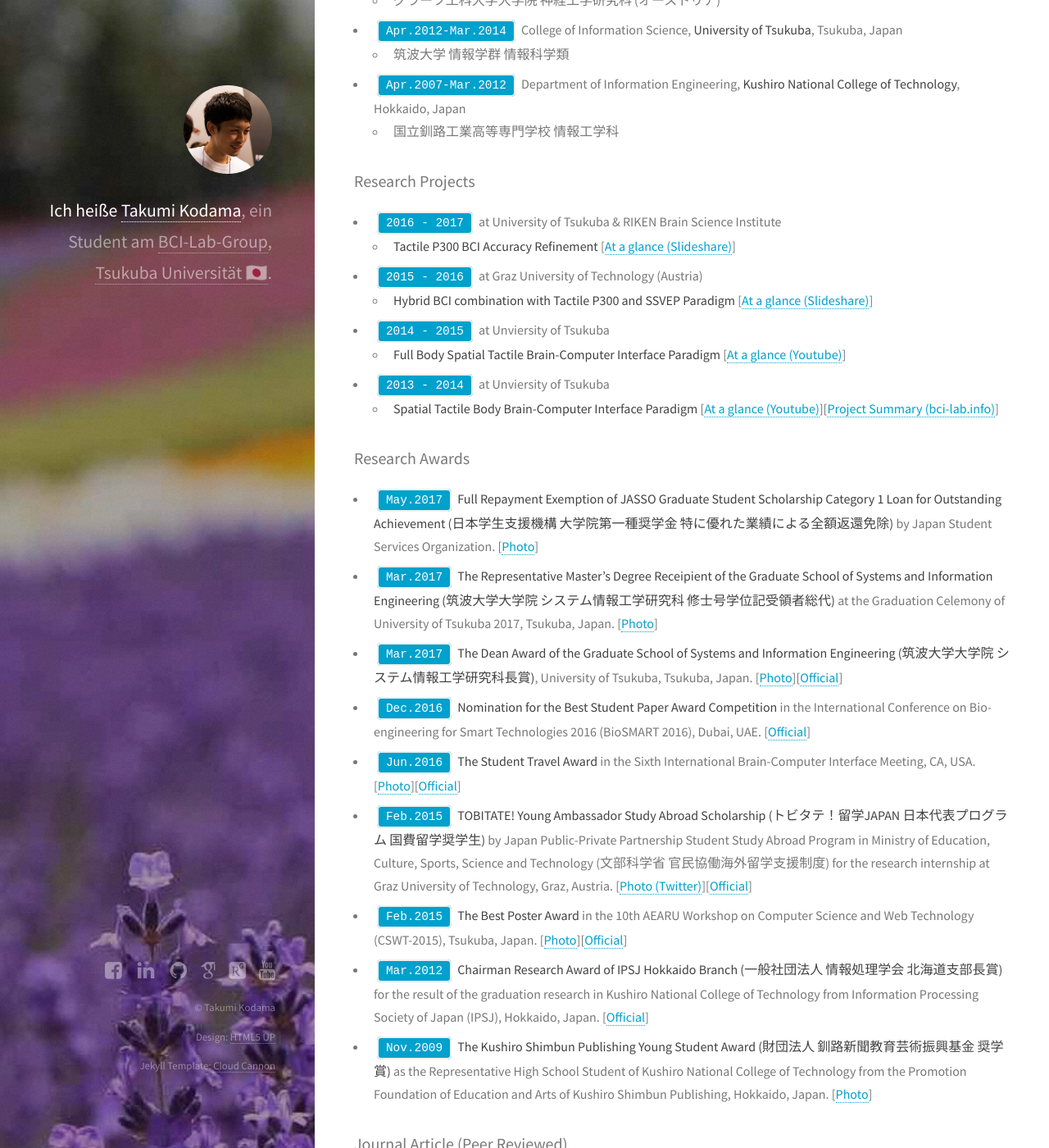
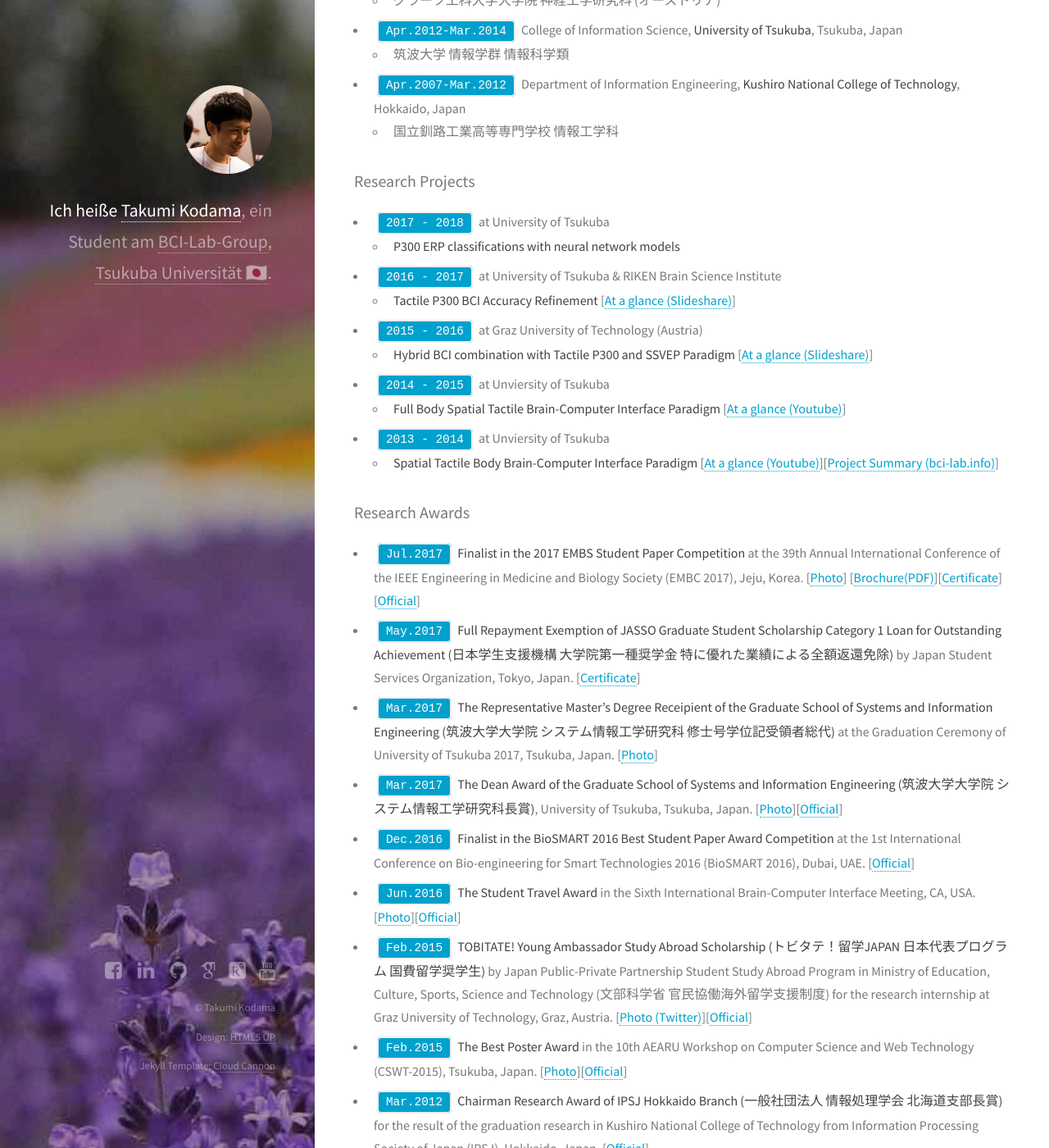
Before and after one commit to shartsu/shartsu.github.io, a Jekyll site: the page built from profile/index.markdown, in a window 1280 px wide and 1400 px high, scrolled down 618 px. Shown: the whole window at 82% size. Built offline with Jekyll 4.4.1, drawn with Linux system fonts in a browser that asks for light colours; some web fonts are replaced; comment, search, counter and statistics services are not loaded; some of the changed text lies outside the part shown.

Commit message:
update the series of awards concerning EMBC 2017

```diff
--- a/profile/index.markdown
+++ b/profile/index.markdown
@@ -21,6 +21,8 @@ layout: profile
 	- 国立釧路工業高等専門学校 情報工学科
 
 ### Research Projects
+- `2017 - 2018` at University of Tsukuba
+	- **P300 ERP classifications with neural network models**
 - `2016 - 2017` at University of Tsukuba & RIKEN Brain Science Institute
 	- **Tactile P300 BCI Accuracy Refinement** [[At a glance (Slideshare)](http://www.slideshare.net/TakumiKodama/fullbody-tactile-p300based-braincomputer-interface-accuracy-refinement)]
 - `2015 - 2016` at Graz University of Technology (Austria)
@@ -31,10 +33,11 @@ layout: profile
 	- **Spatial Tactile Body Brain-Computer Interface Paradigm** [[At a glance (Youtube)](https://www.youtube.com/watch?v=hMEMDCzIk30)][[Project Summary (bci-lab.info)](http://about.bci-lab.info/projects/btbci)]
 
 ### Research Awards
-- `May.2017` **Full Repayment Exemption of JASSO Graduate Student Scholarship Category 1 Loan for Outstanding Achievement (日本学生支援機構 大学院第一種奨学金 特に優れた業績による全額返還免除)** by Japan Student Services Organization. [<a class="modalimg" href="#scholarship">Photo</a>]
-- `Mar.2017` **The Representative Master's Degree Receipient of the Graduate School of Systems and Information Engineering (筑波大学大学院 システム情報工学研究科 修士号学位記受領者総代)** at the Graduation Celemony of University of Tsukuba 2017, Tsukuba, Japan. [<a class="modalimg" href="#degreetsukuba">Photo</a>]
-- `Mar.2017` **The Dean Award of the Graduate School of Systems and Information Engineering (筑波大学大学院 システム情報工学研究科長賞)**, University of Tsukuba, Tsukuba, Japan. [<a class="modalimg" href="#deanawardtsukuba">Photo</a>][[Official](http://www.sie.tsukuba.ac.jp/archive/award/sieawards)]
-- `Dec.2016` **Nomination for the Best Student Paper Award Competition** in the International Conference on Bio-engineering for Smart Technologies 2016 (BioSMART 2016), Dubai, UAE. [[Official](http://www.conf-biosmart.org/biosmart-competition)]
+- `Jul.2017` **Finalist in the 2017 EMBS Student Paper Competition** at the 39th Annual International Conference of the IEEE Engineering in Medicine and Biology Society (EMBC 2017), Jeju, Korea. [[Photo]()] [[Brochure(PDF)]()][[Certificate]()][[Official](https://embc.embs.org/2017/student-paper-competition-finalists/)]
+- `May.2017` **Full Repayment Exemption of JASSO Graduate Student Scholarship Category 1 Loan for Outstanding Achievement (日本学生支援機構 大学院第一種奨学金 特に優れた業績による全額返還免除)** by Japan Student Services Organization, Tokyo, Japan. [<a class="modalimg" href="#scholarship">Certificate</a>]
+- `Mar.2017` **The Representative Master's Degree Receipient of the Graduate School of Systems and Information Engineering (筑波大学大学院 システム情報工学研究科 修士号学位記受領者総代)** at the Graduation Ceremony of University of Tsukuba 2017, Tsukuba, Japan. [<a class="modalimg" href="#degreetsukuba">Photo</a>]
+- `Mar.2017` **The Dean Award of the Graduate School of Systems and Information Engineering (筑波大学大学院 システム情報工学研究科長賞)**, University of Tsukuba, Tsukuba, Japan. [<a class="modalimg" href="#deanawardtsukuba">Photo</a>][[Official](http://www.cs.tsukuba.ac.jp/internal/awards.html)]
+- `Dec.2016` **Finalist in the BioSMART 2016 Best Student Paper Award Competition** at the 1st International Conference on Bio-engineering for Smart Technologies 2016 (BioSMART 2016), Dubai, UAE. [[Official](http://www.conf-biosmart.org/biosmart-competition)]
 - `Jun.2016` **The Student Travel Award** in the Sixth International Brain-Computer Interface Meeting, CA, USA. [<a class="modalimg" href="#bcimeeting">Photo</a>][[Official](http://bcisociety.org/meetings/bci-meeting-2016-student-travel-award-program/)]
 - `Feb.2015` **TOBITATE! Young Ambassador Study Abroad Scholarship (トビタテ！留学JAPAN 日本代表プログラム 国費留学奨学生)** by Japan Public-Private Partnership Student Study Abroad Program in Ministry of Education, Culture, Sports, Science and Technology (文部科学省 官民協働海外留学支援制度) for the research internship at Graz University of Technology, Graz, Austria. [[Photo (Twitter)](https://twitter.com/ryugakujapan/status/572207675645157376)][[Official](http://www.tobitate.mext.go.jp/)]
 - `Feb.2015` **The Best Poster Award** in the 10th AEARU Workshop on Computer Science and Web Technology (CSWT-2015), Tsukuba, Japan. [<a class="modalimg" href="#aearu">Photo</a>][[Official](http://aearu-cswt2015.sie.tsukuba.ac.jp/)]
@@ -65,7 +68,7 @@ layout: profile
 12. <u>T. Kodama</u> and S. Makino, **"Analysis of the brain activated distributions in response to full-body spatial vibrotactile stimuli using a tactile P300-based BCI paradigm,"** in Proc. the IEEE International Conference on Biomedical and Health Informatics 2017 (BHI-2017), IEEE Engineering in Medicine and Biology Society, pp. Article ID: 427, Feb. 2017. [[Poster (ResearchGate)](
 https://www.researchgate.net/publication/316990856_Analysis_of_the_brain_activated_distributions_in_response_to_full-body_spatial_vibrotactile_stimuli_using_a_tactile_P300-based_BCI_paradigm
 )][[Report (Blog)](../2017/02/17/IEEEBHI.html)]
-13. <u>T. Kodama</u> and S. Makino, **"Convolutional Neural Network Architecture and Input Volume Matrix Design for ERP Classifications in a Tactile P300--based Brain--Computer Interface,"** in Proc. the 39th Annual International Confernce of the IEEE Engineering in Medicine and Biology Society (EMBC 2017), IEEE Engineering in Medicine and Biology Society, pp. (accepted, in press), Jul. 2017.
+13. <u>T. Kodama</u> and S. Makino, **"Convolutional Neural Network Architecture and Input Volume Matrix Design for ERP Classifications in a Tactile P300--based Brain--Computer Interface,"** in Proc. the 39th Annual International Confernce of the IEEE Engineering in Medicine and Biology Society (EMBC 2017), IEEE Engineering in Medicine and Biology Society, pp. 3814-3817, Jul. 2017. <span style="color: blue; ">*(Student Best Paper Award Nomination)*</span>
 
 ### Other Publications
 1. <u>兒玉拓巳</u>. **“観光用リアルタイム画像認識システムの構築 (Development of the Real--time Image Recognition System for a Sightseeing Usage),”** 平成23年度 情報工学科 卒業研究発表講演会, 独立行政法人 国立釧路工業高等専門学校 情報工学科, Mar. 2012. (日本語 / Japanese Language Only) [[At a grance (Youtube)](https://www.youtube.com/watch?v=_XMsg-hkFDE)][[Slide (SlideShare)](http://www.slideshare.net/TakumiKodama/ss-64184221)][[Thesis (PDF)](./docs/[O1]1203_Others_Thesis_KushiroNCT.pdf)]
@@ -80,16 +83,16 @@ https://www.researchgate.net/publication/316990856_Analysis_of_the_brain_activat
 <!-- 動画アップ済み https://www.youtube.com/watch?v=lbSgr0yJSzw&feature=youtu.be -->
 
 ### Research Supports / Dispatches / Selections
+- `Jul.2017` **The Travel Reimbursement Stipend in IEEE US Funds** for attending the 39th Annual International Conference of the IEEE Engineering in Medicine and Biology Society (EMBC 2017) from the IEEE Engineering in Medicine and Biology Society (EMBS), NJ, USA. [[Brochure(PDF)]()][[Official](https://embc.embs.org/2017/student-paper-competition/)]
 - `Nov.2016` **Overseas Dispatch of Graduate Student Travel Support** for attending the IEEE International Conference on Biomedical and Health Informatics (BHI-2017) from University of Tsukuba Study Abroad Support Programs, University of Tsukuba, Tsukuba, Japan. [[Official](http://www.tsukuba.ac.jp/global/scholarship.html)]
 - `Nov.2016` **Travel Support for Overseas Academic Conference Participation** for attending the International Conference on Bio-engineering for Smart Technologies 2016 (BioSMART 2016) from Study Abroad Support Program, Graduate School of Systems and Information Engineering, University of Tsukuba, Tsukuba, Japan. [[Official](http://www.tsukuba.ac.jp/english/students/study_program.html)]
 - `Sep.2016` **The HARA Research Foundation Research Grant Project for Overseas Academic Conference Participation** for attending Asia-Pacific Signal and Information Processing Association, Annual Summit and Conference 2016 (APSIPA ASC 2016) from the HARA Research Foundation, Osaka, Japan. [[Official](http://www.hara-rf.jp/)]
 - `Jul.2016` **Selected a VR course project member of TECH LAB PAAK** for "Research & Development of Virtual Reality Brain-Computer Interface" produced by Recruit Holdings Co., Ltd., Tokyo, Japan. [[Photo (Facebook)](https://www.facebook.com/techlabpaak/photos/a.468633186657261.1073741829.325272037660044/545700698950509/?type=3&theater)][[Official](http://techlabpaak.com/)]
+- `May.2016` **NSF Student Travel Support** for attending the Sixth International Brain-Computer Interface Meeting: from the National Institutes of Health and the National Science Foundation (NSF), Virginia, US. [[Official](http://bcisociety.org/meetings/student-information/)]
 - `Sep.2014` **Travel Support for Overseas Academic Conference Participation** for attending 6th International Brain-Computer Interface Conference 2014 from Study Abroad Support Programs, Graduate School of Systems and Information Engineering, University of Tsukuba, Tsukuba, Japan. [[Official](http://www.tsukuba.ac.jp/english/students/study_program.html)]
 
 ### Other Awards / Scholarships / Selections
 
-[comment]: <- for 観光甲子園 [[SlideShare](@hokkaido)][[PDF](@hokkaido)] ->
-[comment]: <- for いなか自慢 [[Photo](@hokkaido)] [[SlideShare](@hokkaido)] ->
 - `Jan.2016` **Selected as a participant of the TECH LAB PAAK Silicon Valley Workshop 2016** for visiting California, United States produced by Recruit Holdings Co., Ltd., Tokyo, Japan. [<a class="modalimg" href="#svworkshop">Photo</a>][[Official](http://techlabpaak.com/siliconvalleyworkshop2016)]
 - `Dec.2014` **First-round Picked Up Student (ITドラフト会議 2014 第1巡希望選択人材)** by Microsoft Corporation and CyberAgent, Inc. at the IT Draft Conference 2014 Winter, produced by Life is Tech, Inc. Tokyo, Japan. [[At a grance (Youtube)](https://youtu.be/l_mj3lZXZnE?t=391)][<a class="modalimg" href="#draftConf">Photo</a>][[Official](https://life-is-tech.com/draft/)]
 - `Jun.2013` **The Best Presentation Award (第1回 いなか自慢コンテスト 総合優秀賞)** in the 1st Inaka Jiman Presentation Competition (talking about own countryside) by WHO DO KEY Project, University of Tsukuba, Tsukuba, Japan. [[Official](https://www.facebook.com/fudoki.inakapresen/posts/500175303387250)]
@@ -107,14 +110,15 @@ https://www.researchgate.net/publication/316990856_Analysis_of_the_brain_activat
 
 ### Working and Internship Experience
 
+- `Apr.2017-Present` **Recruit Holdings Co., Ltd.**, Tokyo, Japan. [[Official](http://www.recruit-rgf.com/)]
+- `Jul.2013-Mar.2017` **University of Tsukuba**, Tsukuba, Japan.
+	- as a Student Research Assistant for Multimedia Laboratory in Department of Computer Science [[Official](https://www.mmlab.cs.tsukuba.ac.jp/)]
+	- as a Technical Advisor for the Area Studies Innovation Program (ASIP) in Graduate School of Humanities and Social Sciences [[Official](http://asip.hass.tsukuba.ac.jp/en/index.html)]
 - `Mar.2013-Mar.2017` **Life is Tech!, Inc.**, Tokyo, Japan. [[Official](https://life-is-tech.com/)]
 	- as a Programming Lecturer for High and Junior-high School Students
 	- as a Project Management of Life is Tech! Leaders Program [[Official](https://life-is-tech.com/leaders)]
 	- as a Leader of a Curriculum Development Division (Windows 8 / Web Design Course)
 	- as a Member of the Sales Division
-- `Jul.2013-Mar.2017` **University of Tsukuba**, Tsukuba, Japan.
-	- as a Student Research Assistant for Multimedia Laboratory in Department of Computer Science [[Official](https://www.mmlab.cs.tsukuba.ac.jp/)]
-	- as a Technical Advisor for the Area Studies Innovation Program (ASIP) in Graduate School of Humanities and Social Sciences [[Official](http://asip.hass.tsukuba.ac.jp/en/index.html)]
 - `Jul.2016-Mar.2017` **SkyBall, Inc.**, Tokyo, Japan. [[Official](http://www.skyball.jp/)]
 	- as a Planner
 	- as a Movie Cameraman & Editor
@@ -150,10 +153,6 @@ https://www.researchgate.net/publication/316990856_Analysis_of_the_brain_activat
 - `Sep.2009` **Kushiro Newspaper (釧路新聞)** as an Award Winner of the 1st Japan High School Students Sightseeing Presentation Competition, Hokkaido Shimbun Publishing, Hokkaido, Japan. [<a class="modalimg" href="#senshinmedia1">Excerpt (Image)</a>][[Official](http://www.news-kushiro.jp/index.php)]
 [[Excerpt (PDF)](./docs/[M5]0912_Media_Newsletter_KushiroNCT.pdf)][[Official](http://www.kushiro-ct.ac.jp/modules/pico/index.php?content_id=109)]
 
-<!-- ### Activity
-- `Apr.2012-Mar.2014` **Tsukuba-daigaku Kirikirimai (筑波大学 斬桐舞)** as a Yosakoi Soran Dancer and Student Travel Organizer, University of Tsukuba, Tsukuba, Japan. [<a class="modalimg" href="#kirikiri2012">Photo</a>][[Official](http://thekirikirimai.tsukuba.ch/)]
-- `Oct.2012-Sep.2014` **Tsukuba-daigaku Hokkaido-Minkai (筑波大学 北海道民会)** as the President Student and Organizer, University of Tsukuba, Tsukuba, Japan. [<a class="modalimg" href="#hokkaido2012">Photo</a>][[Official](https://www.facebook.com/dominkai.tkb/?fref=ts)]
- -->
 <img src="./imgs/activity_kirikiri2012.jpg" class="modalframe" id="kirikiri2012">
 <img src="./imgs/activity_hokkaido2012.jpg" class="modalframe" id="hokkaido2012">
 <img src="./imgs/award_aug2010_koshien.png" class="modalframe" id="koshien">
```
Also changed, not shown: other parts of profile/index.markdown (+0 -1 lines).
